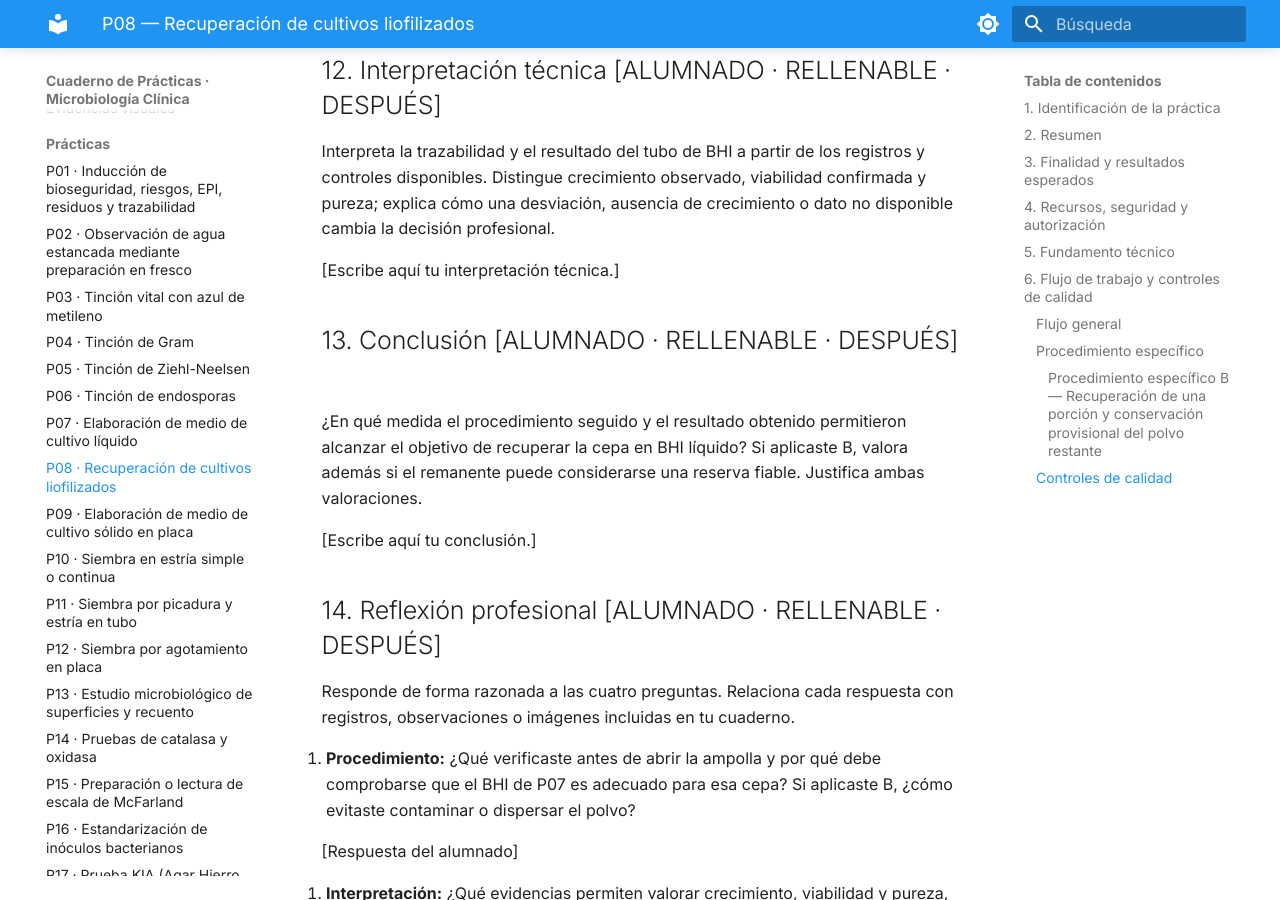
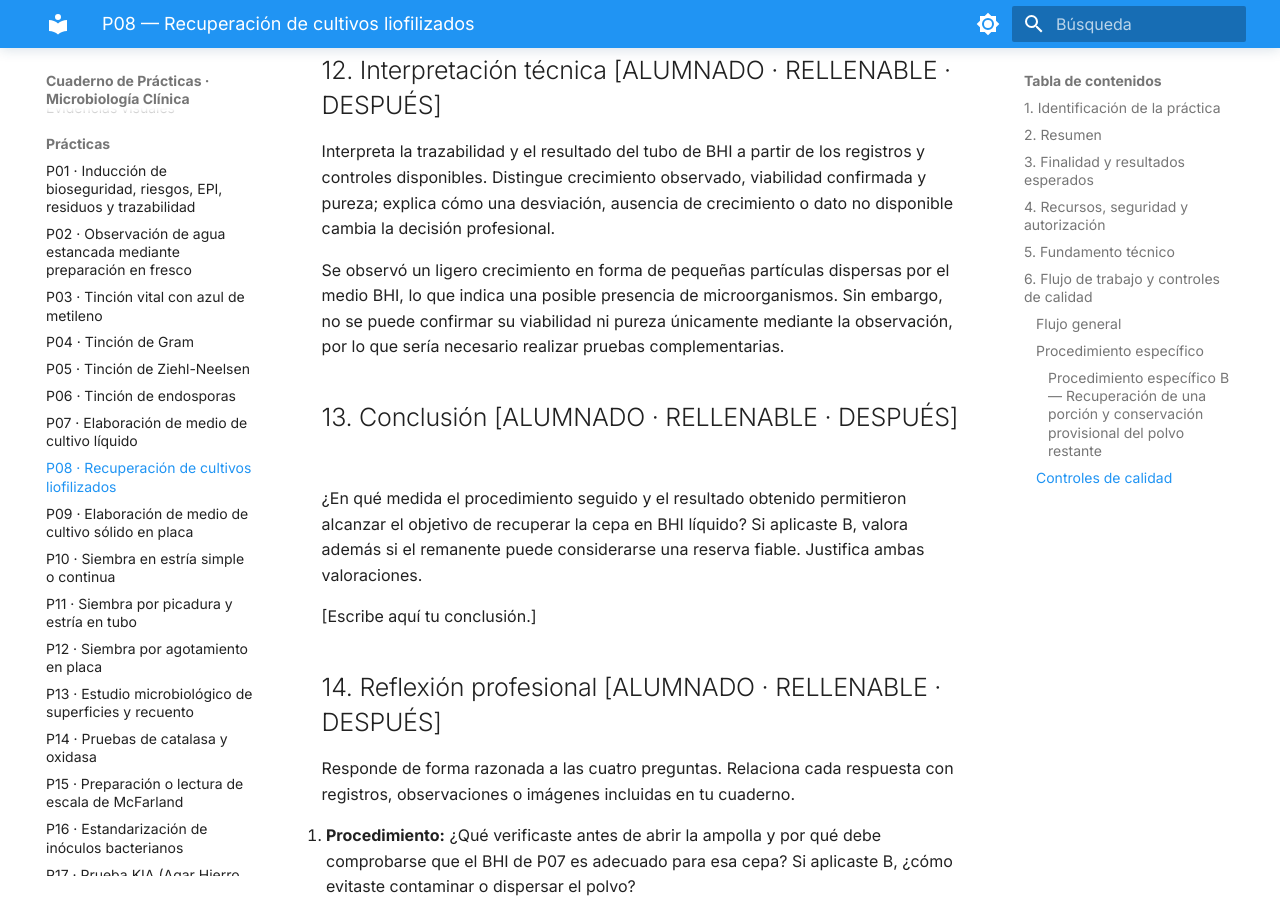
Before and after one commit to Rebeca-hubb/Cuaderno-Pr-cticas-Microbiolog-a-Rebeca-Vicho-, an MkDocs documentation site: the page built from docs/practicas/P08_Recuperacion_de_liofilizados.md, in a window 1280 px wide and 900 px high, scrolled down 17035 px. Built offline with MkDocs 1.6.1 and Material for MkDocs 9.7.7, drawn with Linux system fonts in a browser that asks for light colours.

Commit message:
Update P08_Recuperacion_de_liofilizados.md

```diff
--- a/docs/practicas/P08_Recuperacion_de_liofilizados.md
+++ b/docs/practicas/P08_Recuperacion_de_liofilizados.md
@@ -224,7 +224,7 @@ Registra datos de la ejecución real o indica si la actividad se detuvo antes de
 
 Interpreta la trazabilidad y el resultado del tubo de BHI a partir de los registros y controles disponibles. Distingue crecimiento observado, viabilidad confirmada y pureza; explica cómo una desviación, ausencia de crecimiento o dato no disponible cambia la decisión profesional.
 
-[Escribe aquí tu interpretación técnica.]
+Se observó un ligero crecimiento en forma de pequeñas partículas dispersas por el medio BHI, lo que indica una posible presencia de microorganismos. Sin embargo, no se puede confirmar su viabilidad ni pureza únicamente mediante la observación, por lo que sería necesario realizar pruebas complementarias.
 
 ## 13. Conclusión [ALUMNADO · RELLENABLE · DESPUÉS]
 
```
